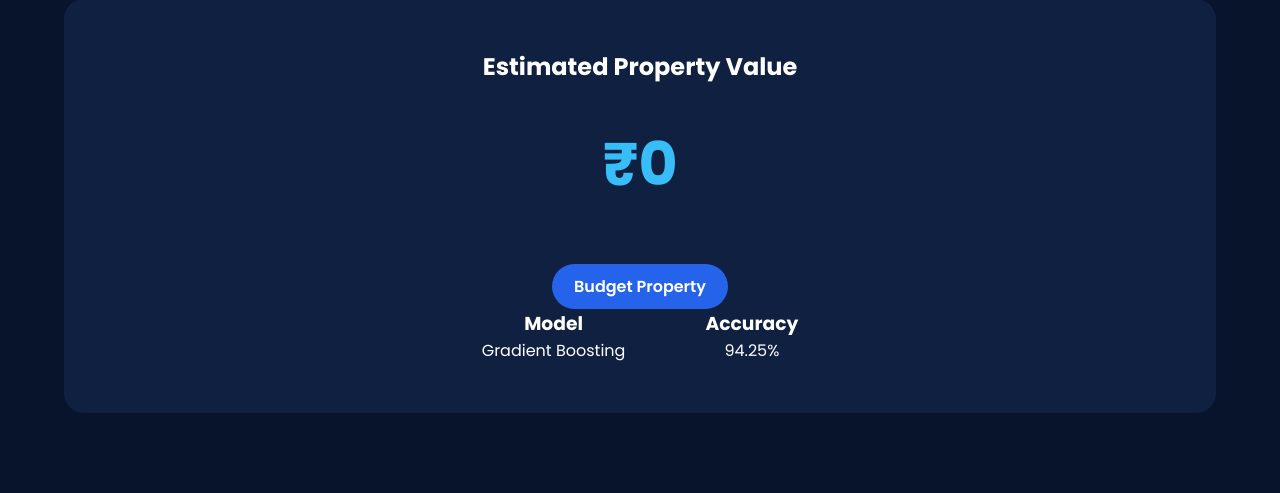
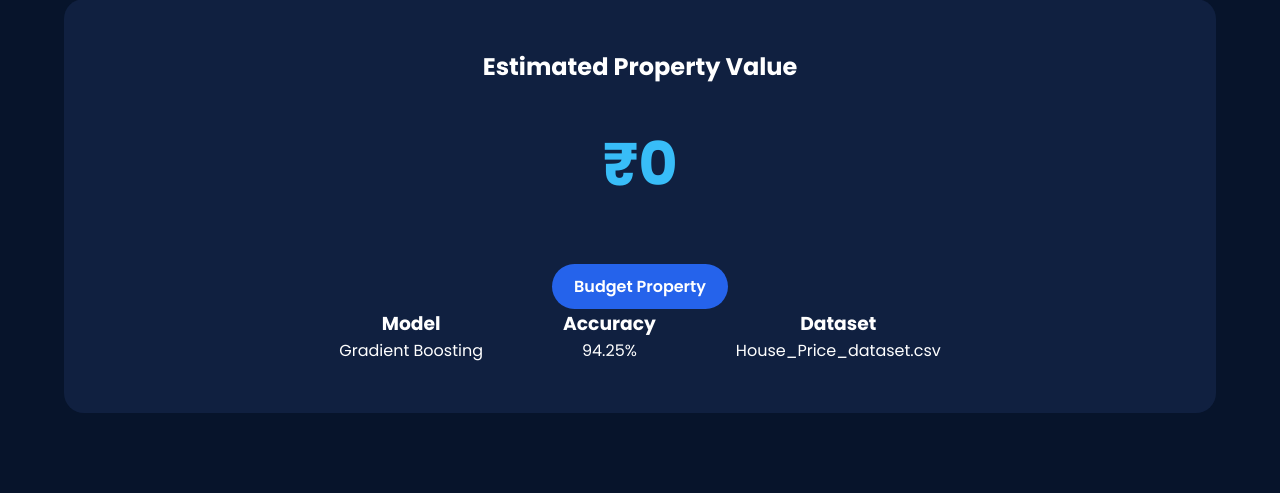
Before and after one commit to singhofficialsidharth-rgb/house-price-predictor, a Flask app: page / in a window 1280 px wide. Shown: the part 2513-3006 px from the top of the page. Run offline with Flask 3, Linux system fonts and the light colour scheme; parts of the project's set-up code (start-up, migrations or seed data) failed here and were passed over.

Commit message:
Mentioned Dataset name in the UI

```diff
--- a/templates/index.html
+++ b/templates/index.html
@@ -351,6 +351,12 @@
 
             <p>94.25%</p>
           </div>
+
+          <div>
+            <h3>Dataset</h3>
+
+            <p>House_Price_dataset.csv</p>
+          </div>
         </div>
       </div>
     </section>
```
Also changed, not shown: House_Price_Dataset.csv (renamed from Realistic_House_Price_Dataset.csv).
